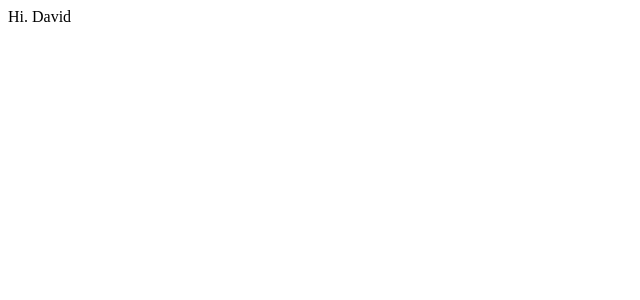
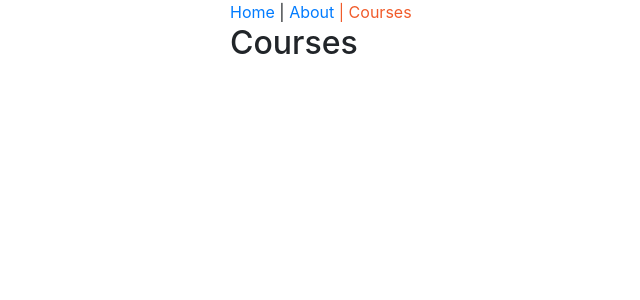
Before and after one commit to d-sanderson/react-app-from-scratch, a React app: page /courses in a window 1280 px wide. Shown: the top 300 px of the page, without its empty margins (0-640 px from the left). Built offline with nearby package versions, Linux system fonts and the light colour scheme.

Commit message:
feat: initial structure, configure react-router

```diff
--- /dev/null
+++ b/src/components/About/About.js
@@ -0,0 +1,11 @@
+import React from 'react'
+
+const About = () => {
+    return (
+        <div>
+            About Page
+        </div>
+    )
+}
+
+export default About
--- /dev/null
+++ b/src/components/App.js
@@ -0,0 +1,22 @@
+import React from "react";
+import Header from "./common/Header";
+import Home from "./Home/Home";
+import CoursesPage from "./Courses/CoursesPage";
+import About from "./About/About";
+import { Route, Switch } from "react-router-dom";
+import NotFoundPage from "./NotFoundPage";
+const App = () => {
+  return (
+    <div className="container-fluid">
+      <Header />
+      <Switch>
+        <Route path="/" exact component={Home} />
+        <Route path="/about" component={About} />
+        <Route path="/courses" component={CoursesPage} />
+        <Route component={NotFoundPage} />
+      </Switch>
+    </div>
+  );
+};
+
+export default App;
--- /dev/null
+++ b/src/components/Courses/CoursesPage.js
@@ -0,0 +1,9 @@
+import React from 'react'
+
+class CoursesPage extends React.Component {
+    render() {
+        return <h2>Courses</h2>
+    }
+}
+
+export default CoursesPage
--- /dev/null
+++ b/src/components/Home/Home.js
@@ -0,0 +1,11 @@
+import React from "react";
+import { Link } from "react-router-dom";
+const Home = () => {
+  return (
+    <div>
+      Home Page
+    </div>
+  );
+};
+
+export default Home;
--- /dev/null
+++ b/src/components/NotFoundPage.js
@@ -0,0 +1,12 @@
+import React from "react";
+import { Link } from "react-router-dom";
+const NotFoundPage = () => {
+  return (
+    <div>
+      <h2>Page Not Found</h2>
+      <Link to="/">Back to Home</Link>
+    </div>
+  );
+};
+
+export default NotFoundPage;
--- /dev/null
+++ b/src/components/common/Header.js
@@ -0,0 +1,23 @@
+import React from "react";
+import { NavLink } from "react-router-dom";
+
+const Header = () => {
+  const activeStyle = {
+    color: "#f15b2a",
+  };
+  return (
+    <div className="">
+      <NavLink to="/" activeStyle={activeStyle} exact>
+        Home
+      </NavLink>{" | "}
+      <NavLink to="/about" activeStyle={activeStyle}>
+        About
+      </NavLink>
+      <NavLink to="/courses" activeStyle={activeStyle}>{" | "}
+        Courses
+      </NavLink>
+    </div>
+  );
+};
+
+export default Header;
--- /dev/null
+++ b/src/index.css
@@ -0,0 +1,8 @@
+#app {
+    max-width: 850px;
+    margin: 0 auto;
+}
+
+nav {
+    padding: 20px 0;
+}
--- a/src/index.html
+++ b/src/index.html
@@ -4,7 +4,6 @@
     <meta name="viewport" content="width=device-width, initial-scale=1.0">
     <title>React Redux</title>
     <div id="app">
-
     </div>
 </head>
 <body>
--- a/src/index.js
+++ b/src/index.js
@@ -1,7 +1,12 @@
 import React from "react";
 import { render } from "react-dom";
-
-export default function Hi({ name }) {
-  return <p>Hi. {name}</p>;
-}
-render(<Hi name="David" />, document.getElementById("app"));
+import { BrowserRouter as Router } from "react-router-dom";
+import "bootstrap/dist/css/bootstrap.min.css";
+import App from "./components/App";
+import "./index.css";
+render(
+  <Router>
+    <App />
+  </Router>,
+  document.getElementById("app")
+);
```
